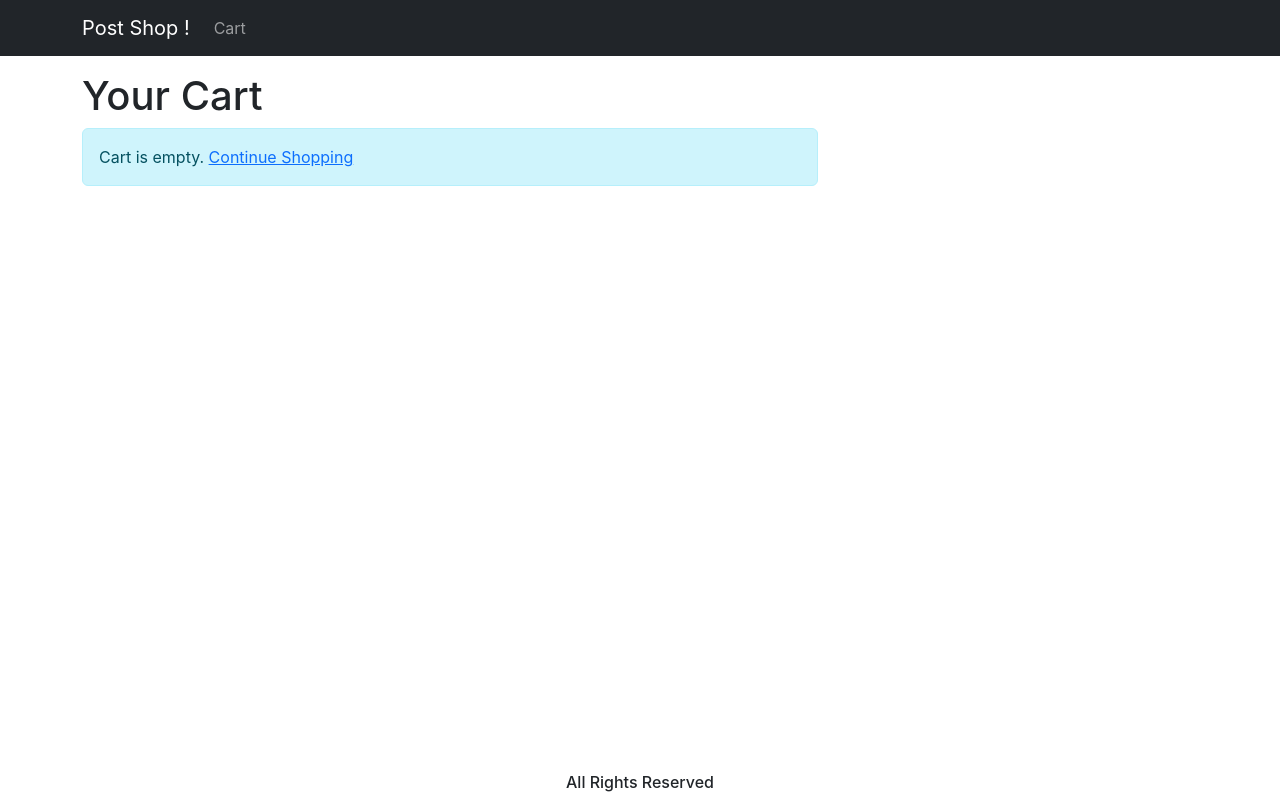
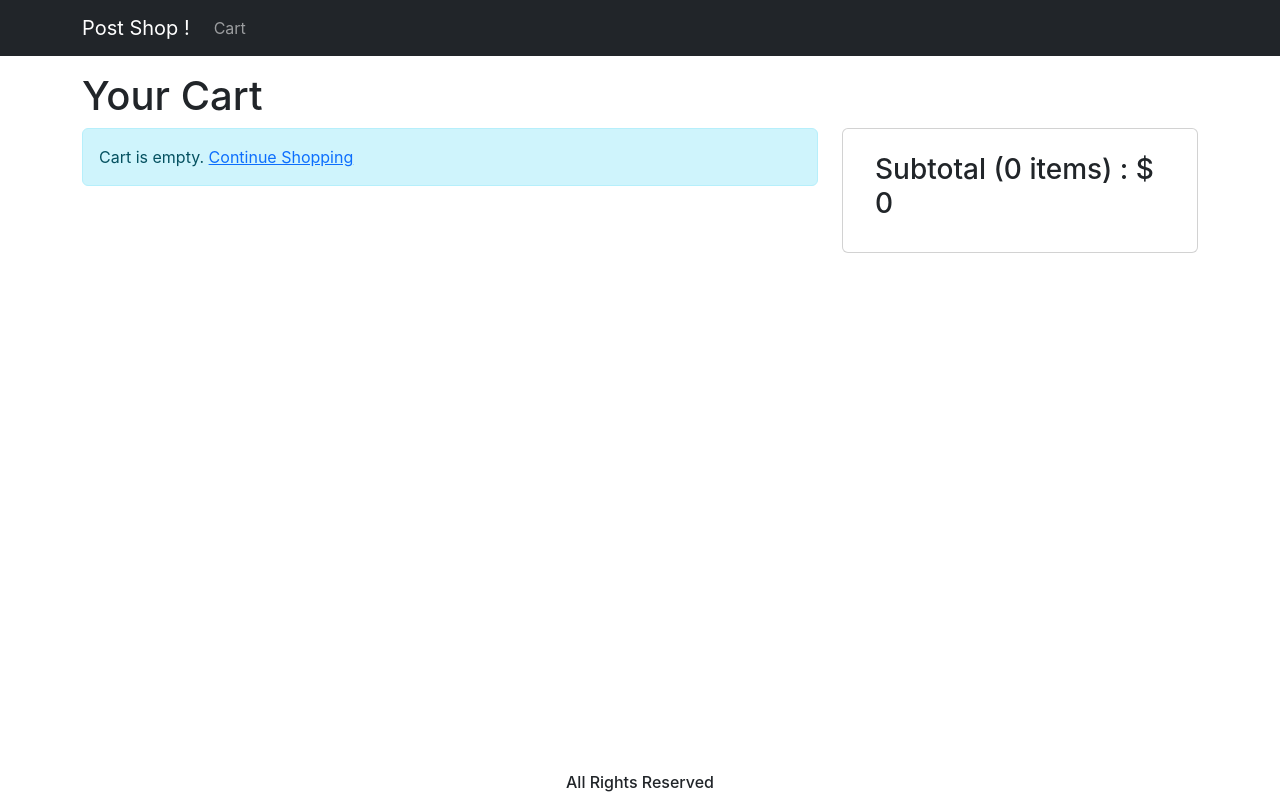
Before and after one commit to Calathea-Z/shop-clone-fe, a React (Create React App) app: page /cart in a window 1280 px wide. Built offline with nearby package versions, Linux system fonts and the light colour scheme.

Commit message:
Add subtotal function to cart.

```diff
--- a/src/Pages/Cart.js
+++ b/src/Pages/Cart.js
@@ -7,6 +7,7 @@
 import ListGroup from "react-bootstrap/ListGroup";
 import { Store } from "../Store";
 import Button from "react-bootstrap/esm/Button";
+import Card from 'react-bootstrap/Card';
 
 const Cart = () => {
   const { state, dispatch: cartDispatch } = useContext(Store);
@@ -39,18 +40,21 @@
                       <Link to={`/product/${item.slug}`}>{item.name}</Link>
                     </Col>
                     <Col md={3}>
-                      <Button variant='light' disabled={item.quantity === 1}>
-                        <i className='fas fa-minus-circle'></i>
-                      </Button>{' '}
-                      <span>{item.quantity}</span>{' '}
-                      <Button variant='light' disabled={item.quantity === 1}>
-                        <i className='fas fa-plus-circle'></i>
-                      </Button>{' '}
+                      <Button variant="light" disabled={item.quantity === 1}>
+                        <i className="fas fa-minus-circle"></i>
+                      </Button>{" "}
+                      <span>{item.quantity}</span>{" "}
+                      <Button
+                        variant="light"
+                        disabled={item.quantity === item.CountInStock}
+                      >
+                        <i className="fas fa-plus-circle"></i>
+                      </Button>{" "}
                     </Col>
                     <Col md={3}>${item.price}</Col>
                     <Col md={2}>
-                      <Button variant='light'>
-                        <i className='fas fa-trash'></i>
+                      <Button variant="light">
+                        <i className="fas fa-trash"></i>
                       </Button>
                     </Col>
                   </Row>
@@ -59,7 +63,21 @@
             </ListGroup>
           )}
         </Col>
-        <Col md={4}></Col>
+        <Col md={4}>
+          <Card>
+            <Card.Body>
+              <ListGroup variant="flush">
+                <ListGroup.Item>
+                  <h3>
+                    Subtotal ({cartItems.reduce((a, c) => a + c.quantity, 0)}{" "}
+                    items) : ${" "}
+                    {cartItems.reduce((a, c) => a + c.price * c.quantity, 0)}
+                  </h3>
+                </ListGroup.Item>
+              </ListGroup>
+            </Card.Body>
+          </Card>
+        </Col>
       </Row>
     </div>
   );
--- a/src/Pages/Product.js
+++ b/src/Pages/Product.js
@@ -1,4 +1,4 @@
-import { useParams } from "react-router-dom";
+import { useNavigate, useParams } from "react-router-dom";
 import { useContext, useEffect, useReducer } from "react";
 import axios from "axios";
 import Row from "react-bootstrap/esm/Row";
@@ -28,6 +28,7 @@
 };
 
 const Product = () => {
+  const navigate = useNavigate();
   const params = useParams();
   const { slug } = params;
 
@@ -64,8 +65,14 @@
     cartDispatch(
       {
       type:'CART_ADD_ITEM',
-      payload: {...product, quantity} })
+      payload: {...product, quantity}
+     });
+
+      navigate('/cart')
   };
+
+
+
 
   return loading ? (
     <LoadingBox />
```
